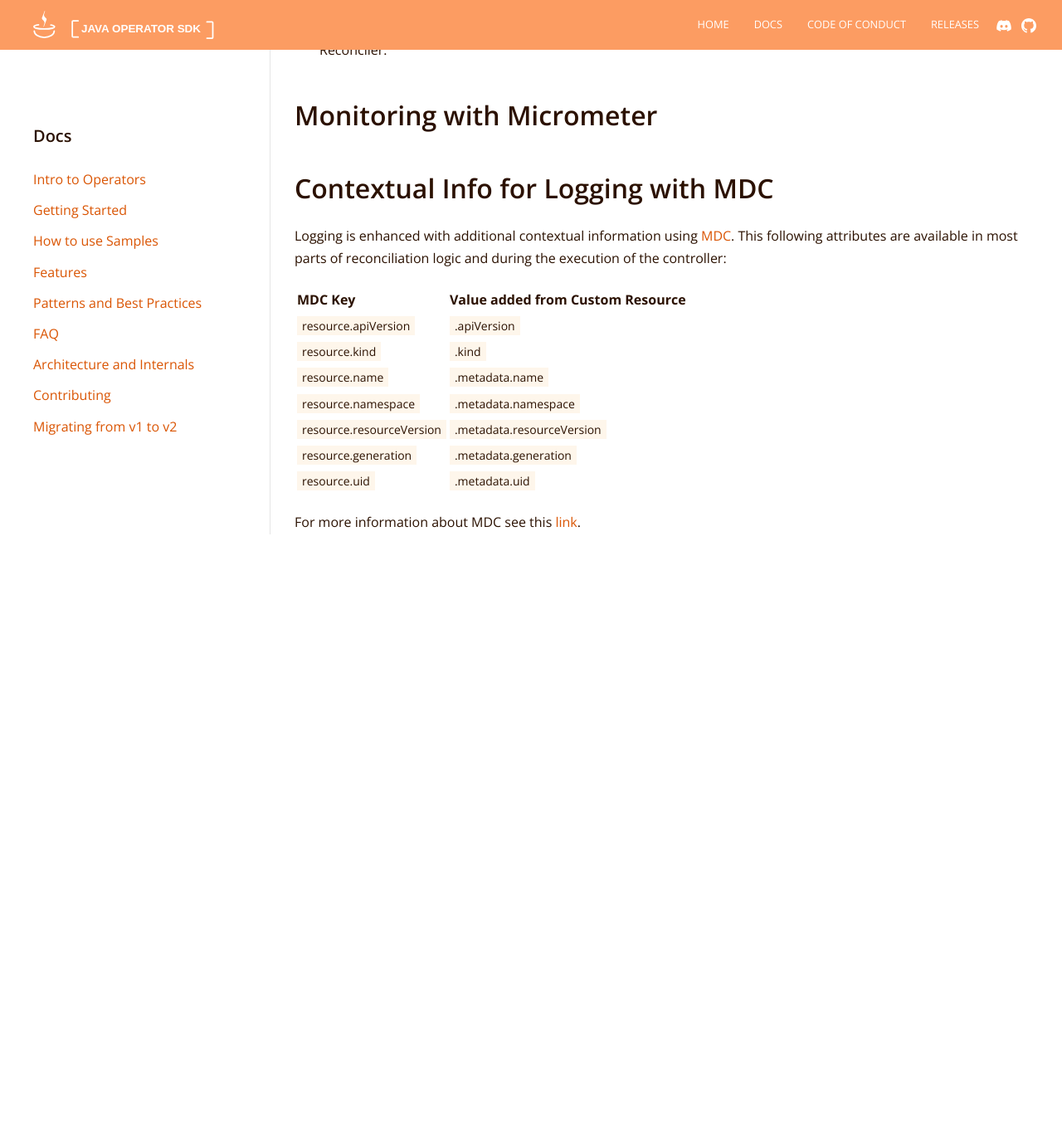
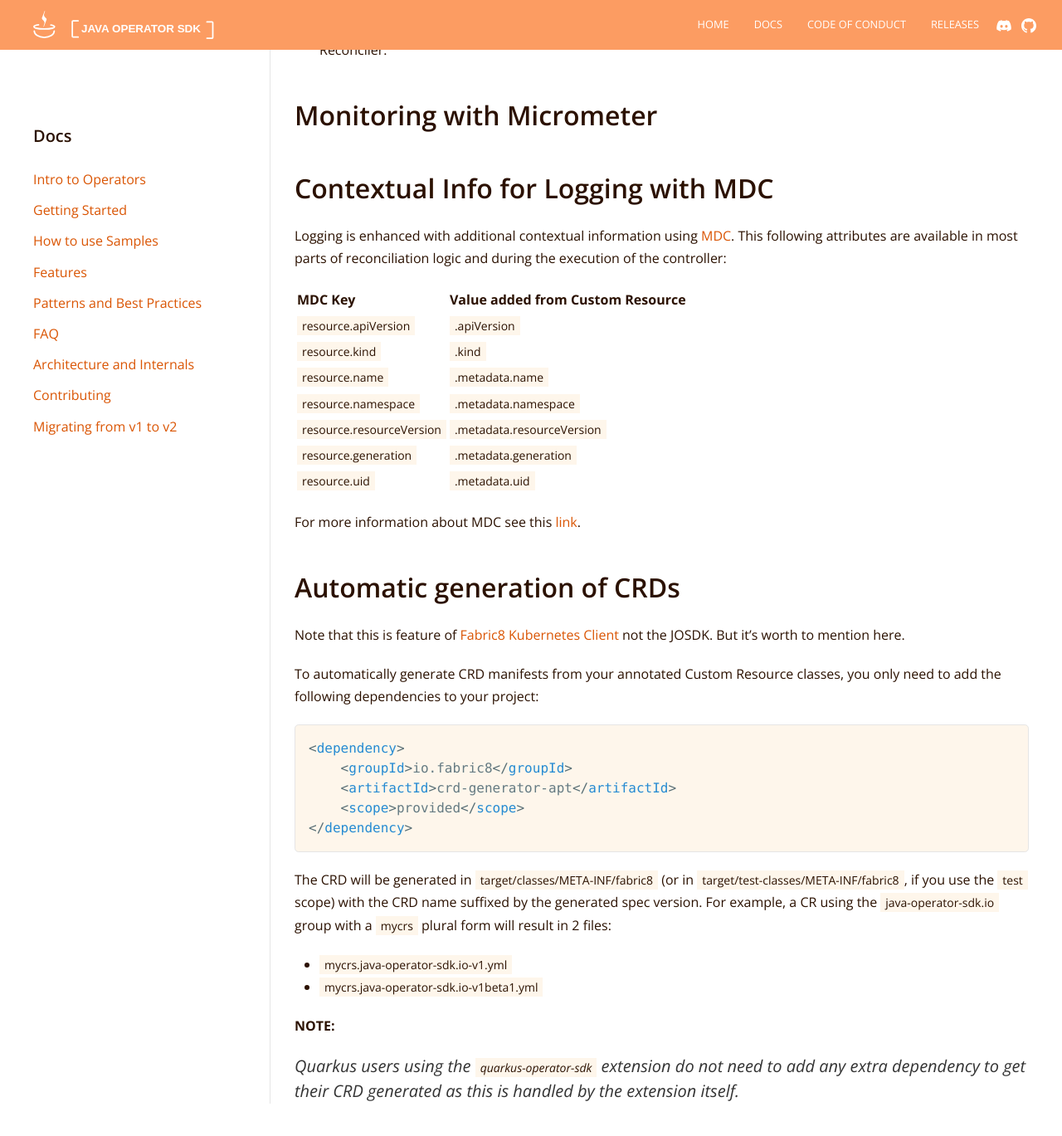
Before and after one commit to operator-framework/java-operator-sdk, a Jekyll site: the page built from docs/documentation/features.md, in a window 1280 px wide and 1400 px high, scrolled down 7008 px. Shown: the top 1369 px of the window at 83% size. Built offline with Jekyll 4.4.1, drawn with Linux system fonts in a browser that asks for light colours; nearby versions of some CDN libraries; before the commit the page ends 7722 px from its top, so only the background shows below that.

````diff
--- a/docs/documentation/features.md
+++ b/docs/documentation/features.md
@@ -280,3 +280,29 @@ following attributes are available in most parts of reconciliation logic and dur
 | `resource.uid`   | `.metadata.uid` |
 
 For more information about MDC see this [link](https://www.baeldung.com/mdc-in-log4j-2-logback).
+
+## Automatic generation of CRDs
+
+Note that this is feature of [Fabric8 Kubernetes Client](https://github.com/fabric8io/kubernetes-client) not the JOSDK. But it's worth to mention here.
+
+To automatically generate CRD manifests from your annotated Custom Resource classes, you only need to add the following
+dependencies to your project:
+
+```xml
+
+<dependency>
+    <groupId>io.fabric8</groupId>
+    <artifactId>crd-generator-apt</artifactId>
+    <scope>provided</scope>
+</dependency>
+```
+
+The CRD will be generated in `target/classes/META-INF/fabric8` (or in `target/test-classes/META-INF/fabric8`, if you use
+the `test` scope) with the CRD name suffixed by the generated spec version. For example, a CR using
+the `java-operator-sdk.io` group with a `mycrs` plural form will result in 2 files:
+
+- `mycrs.java-operator-sdk.io-v1.yml`
+- `mycrs.java-operator-sdk.io-v1beta1.yml`
+
+**NOTE:**
+> Quarkus users using the `quarkus-operator-sdk` extension do not need to add any extra dependency to get their CRD generated as this is handled by the extension itself.
````
Also changed, not shown: docs/documentation/faq.md (+8 -0 lines), docs/documentation/getting-started.md (+2 -1 lines), README.md.
